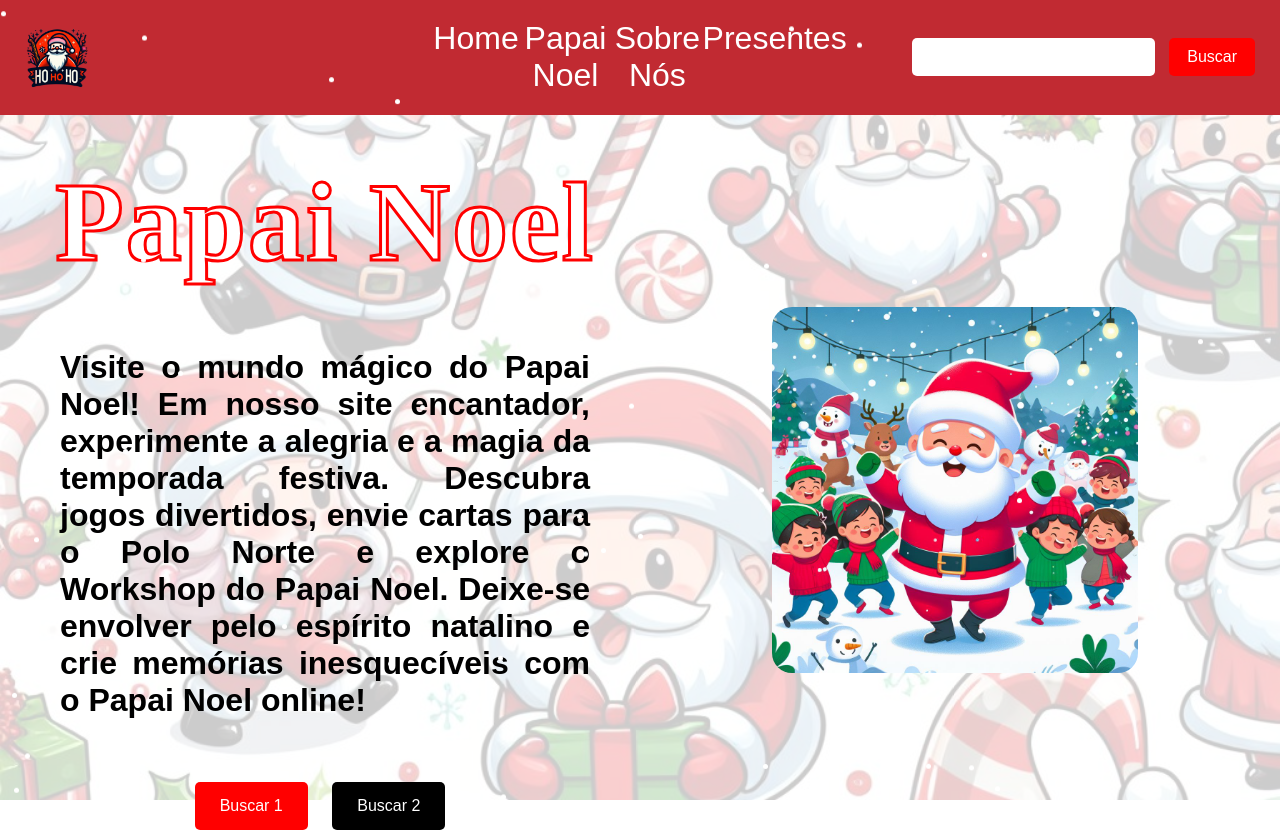
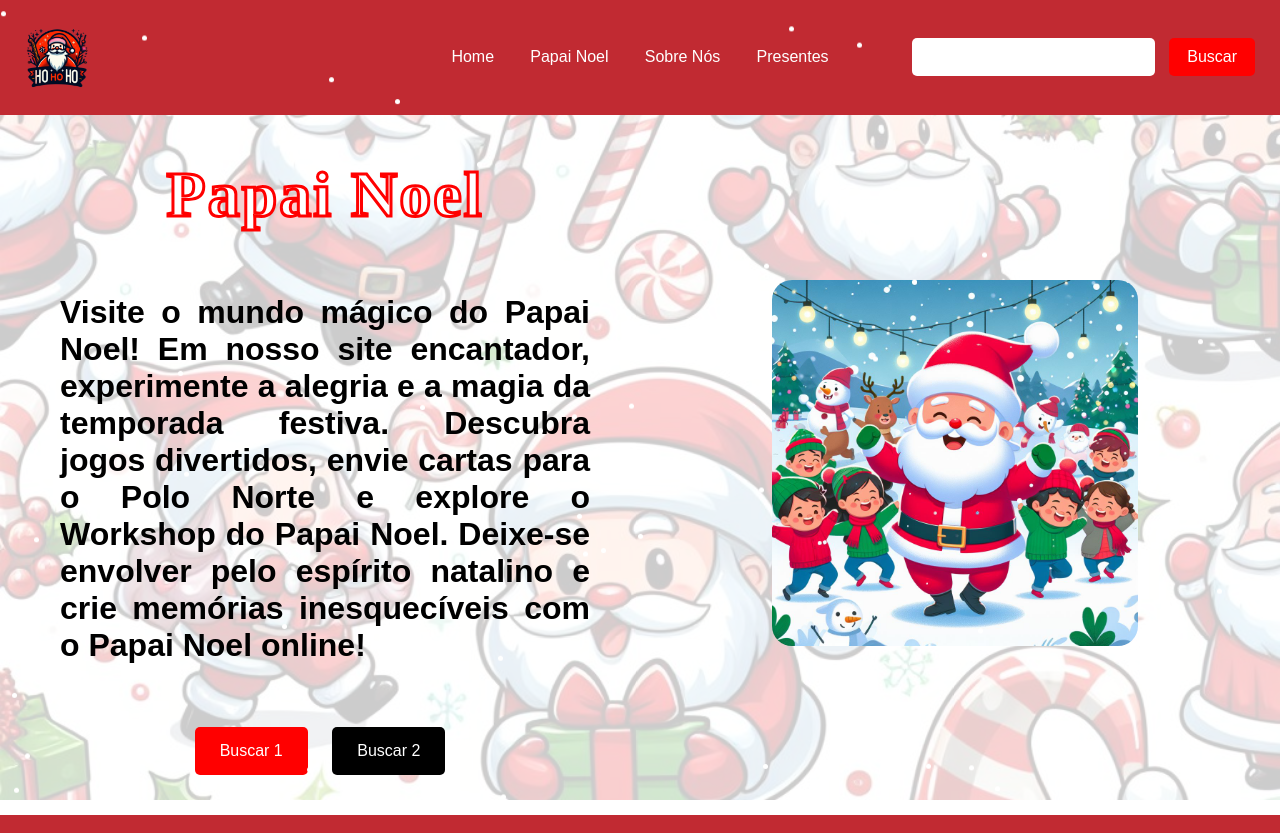
Before and after one commit to Raldnei/LandpageNatal, a plain HTML site: page index.html in a window 1280 px wide. Shown: the top 833 px of the page. Drawn offline with Linux system fonts and the light colour scheme; a web font is replaced by a local one.

Commit message:
Update style2.css

```diff
--- a/style2.css
+++ b/style2.css
@@ -53,7 +53,7 @@ header {
 #menu a {
     color: #fff;
     text-decoration: none;
-    font-size: 2em;
+    font-size: 1em;
 }
 
 #menu a:hover {
@@ -118,7 +118,7 @@ header {
 
 #bloco2 h1 {
     font-family: 'Cherry Swash', serif;
-    font-size: 7em;
+    font-size: 4em;
     margin: 3px;
     padding: 0;
     letter-spacing: 2px;
```
